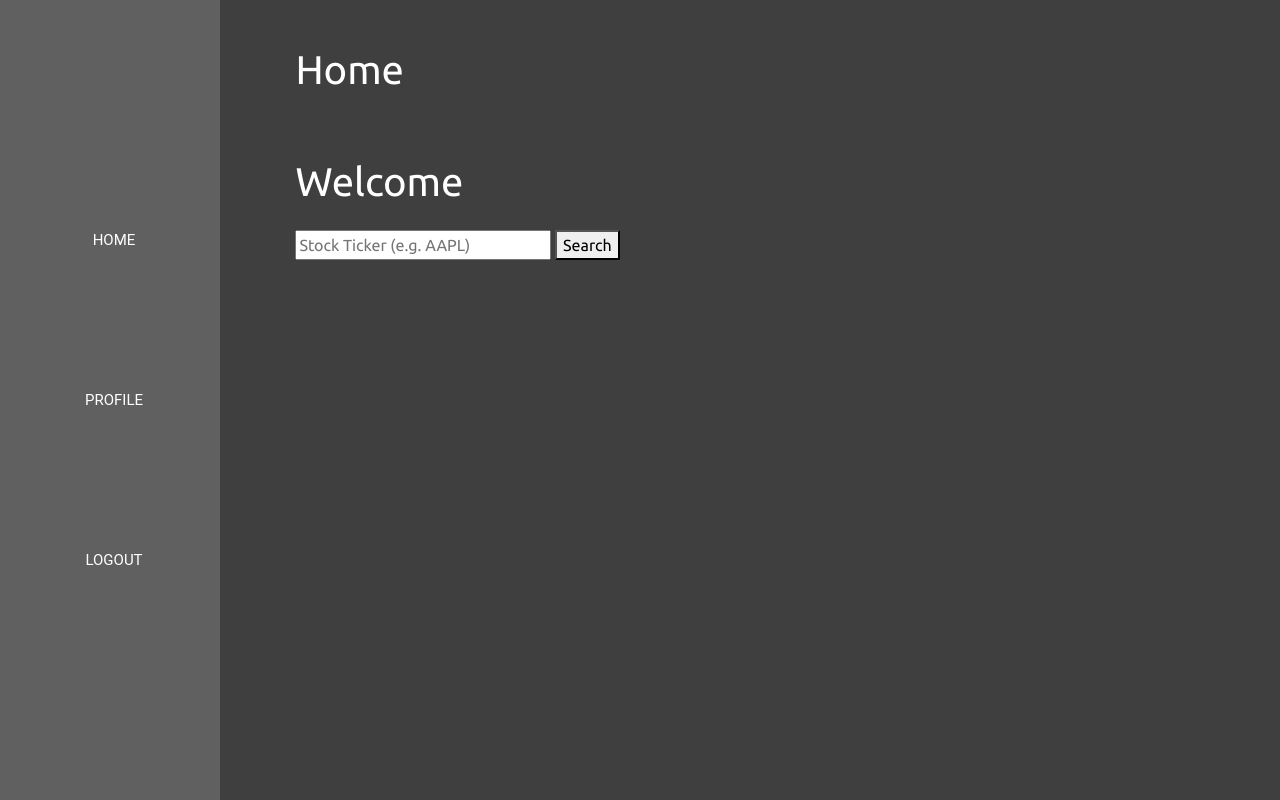
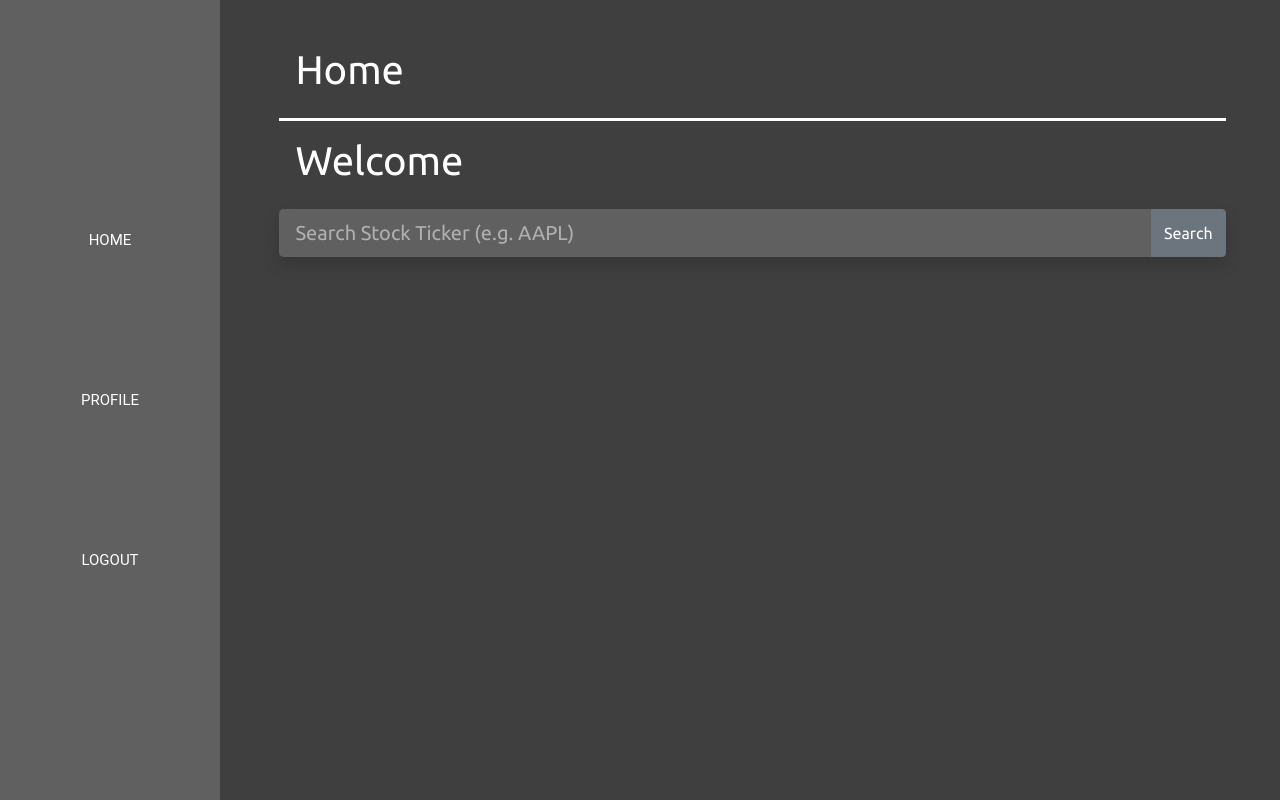
Before and after one commit to xyronic15/Stock-Recommendation-System-Django, a Django app: template stockpredictor/main/templates/main/home.html in a window 1280 px wide. Run offline with Django 3.2, Linux system fonts and the light colour scheme; the template is opened without the code that fills it, so the values that code supplies are empty; some libraries are stand-ins or nearby versions.

Commit message:
Finished styling searchbar

```diff
--- a/stockpredictor/main/templates/main/home.html
+++ b/stockpredictor/main/templates/main/home.html
@@ -7,14 +7,18 @@
     <div class="row m-3">
         <h1>Home</h1>
     </div>
-    <br>
+    <hr class="w-100" style="border-top: 3px solid rgb(255, 255, 255);">
     <div class="row m-3">
         <h1>Welcome {{fname}} {{lname}}</h1>
     </div>
-    <div class="row m-3">
-        <form action="/stock" method="GET">
-            <input name="ticker" type="text" placeholder="Stock Ticker (e.g. AAPL)" aria-label="Search">
-            <button type="submit">Search</button>
+    <div class="row justify-content-center">
+        <form action="/stock" method="GET" class="col-lg-12">
+            <div class="input-group shadow">
+                <input id="searchbar" name="ticker" type="text" placeholder="Search Stock Ticker (e.g. AAPL)" aria-label="Search" class="form-control form-control-lg col-lg-12 border-0 text-white">
+                <!-- <label for="search" class="form-label">Search Stock Ticker (e.g. AAPL)</label> -->
+                <div class="input-group-append"><button type="submit" class="btn btn-secondary">Search</button></div>
+            </div>
+
         </form>
     </div>
     <div class="row m-3">
@@ -28,7 +32,7 @@
         <!-- Single card template -->
         {% for fav in favourites %}
         <form method="get" action="/stock" class="col-4 h-100 py-3">
-            <button type="submit" name="ticker" value="{{fav.ticker}}" class="small-card h-100 w-100">
+            <button type="submit" name="ticker" value="{{fav.ticker}}" class="small-card h-100 w-100 grow">
                 <div class="row align-items-center">
                     <div class="col-2 h-100">
                         <img src="{{fav.logo_url}}" alt="" class="stock-logo m-3">
--- a/stockpredictor/static/css/styles.css
+++ b/stockpredictor/static/css/styles.css
@@ -23,7 +23,8 @@ h1 {
 }
 
 .sidenav a {
-  padding: 6px 8px 6px 16px;
+  padding: 6px 8px 6px 8px;
+  width: 180px;
   height: 40px;
   background: #606060;
   border-radius: 10px;
@@ -47,6 +48,14 @@ h1 {
   background: #00a3ff;
   color: #f1f1f1;
   text-decoration: none;
+}
+
+#searchbar{
+  background: #606060;
+}
+
+#searchbar::placeholder{
+  color: rgba(255,255,255,0.5)
 }
 
 .main {
@@ -73,3 +82,11 @@ h1 {
   max-width: 50px;
   max-height: 50px;
 }
+
+.grow {
+  transition: all .2s ease-in-out;
+}
+
+.grow:hover {
+  transform: scale(1.1);
+}
```
Also changed, not shown: stockpredictor/db.sqlite3.
